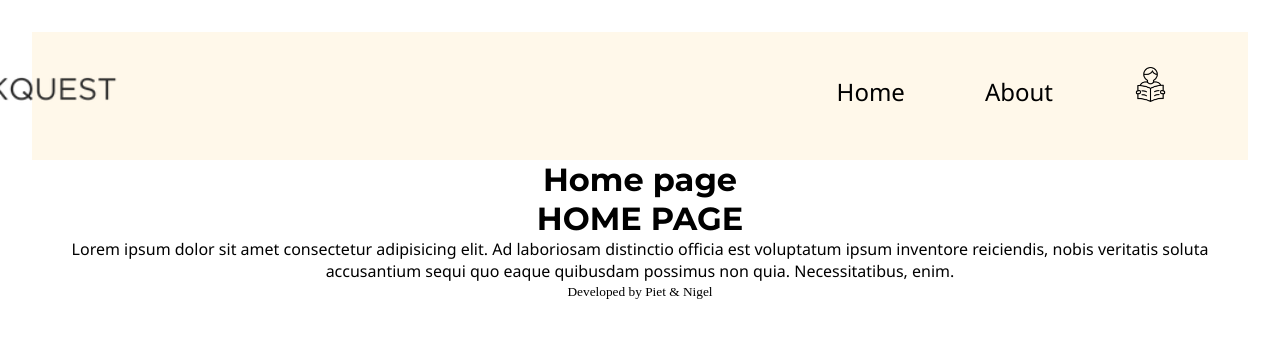
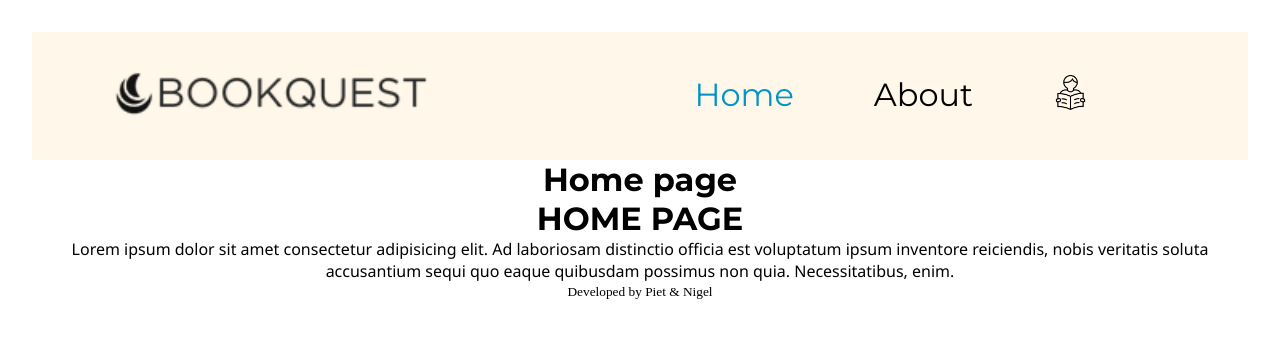
Before and after one commit to NigelFerrefe/bookquest-project, a React (Vite) app: page / in a window 1280 px wide. Shown: the top 338 px of the page. Built offline with nearby package versions, Linux system fonts and the light colour scheme; a web font is replaced by a local one.

Commit message:
font-sizes query

```diff
--- a/src/components/navbar/Navbar.css
+++ b/src/components/navbar/Navbar.css
@@ -2,7 +2,6 @@
   background-color: var(--color-background-main);
   height: 8rem;
   max-height: 8rem;
-
 }
 #logo-img {
   width: 15rem;
@@ -14,7 +13,6 @@
   justify-content: space-evenly;
   align-content: center;
   text-align: center;
-
 }
 
 .menu-btn {
@@ -26,10 +24,9 @@
   flex-direction: row;
   justify-content: space-evenly;
   list-style: none;
-  font-family: var(--font-secondary);
-  font-size: 2rem;
+  font-family: var(--font-primary);
+  font-size: 1.5rem;
   gap: 2rem;
-
 }
 
 .link {
@@ -38,13 +35,11 @@
   transition: color 0.3s ease;
 }
 
-
 .link:hover {
   color: #0194c4;
 }
 
-
-.link-active {
+.active {
   color: #0194c4;
 }
 
@@ -54,34 +49,32 @@
     flex-direction: column;
   }
   .navbar-links {
-    font-size: 1.5rem;
+    font-size: 1.7rem;
     justify-content: space-around;
+  }
+  #profile-icon {
+    position: relative;
+    bottom: 0.4rem;
+  }
 
+}
+
+/*----------------RESPONSIVE QUERY FOR DESKTOP----------------*/
+@media (width > 1025px) {
+  .navbar-container {
+    display: flex;
+    justify-content: space-between;
+    align-items: center;
+    padding: 0 5rem;
   }
-  #profile-icon{
-    position: relative;
-    bottom: 0.6rem;
+  .navbar-links {
+    font-size: 2rem;
+    justify-content: flex-end;
+    gap: 5rem;
+    padding-right: 5rem;
+  }
+
+  #logo-img {
+    width: 20rem;
   }
 }
-
-
-/*----------------RESPONSIVE QUERY FOR DESKTOP----------------*/
-@media(width > 1025px) {
-  .navbar-links {
-    font-size: 1.5rem;
-    justify-content: right;
-    padding-right: 5rem;
-    gap: 5rem;
-    position: relative;
-    bottom: 2.8rem;
-  }
-  #logo-img {
-    position: relative;
-    right: 40rem;
-    top: 1rem;
-  }
-  #profile-icon{
-    position: relative;
-    bottom: 0.5rem;
-  }
-}
--- a/src/components/navbar/Navbar.jsx
+++ b/src/components/navbar/Navbar.jsx
@@ -10,14 +10,9 @@ function Navbar() {
   const [isOpen, setIsOpen] = useState(false);
   const [isMobile, setIsMobile] = useState(window.innerWidth < 640);
 
-  const handleMenu = (e) => {
-    e.preventDefault();
-    setIsOpen(!isOpen);
-  };
+  const handleMenu = () => setIsOpen(!isOpen);
 
-  const handleCloseMenu = () => {
-    setIsOpen(false); // Always close the menu
-  };
+  const handleCloseMenu = () => setIsOpen(false); // Always close the menu
 
   // Handle screen size changes
   useEffect(() => {
@@ -65,7 +60,11 @@ function Navbar() {
             </NavLink>
           </li>
           <li>
-            <NavLink className="link" to="/profile" onClick={handleCloseMenu}>
+            <NavLink
+              className="link profile-img"
+              to="/profile"
+              onClick={handleCloseMenu}
+            >
               <img
                 id="profile-icon"
                 width={"35rem"}
```
